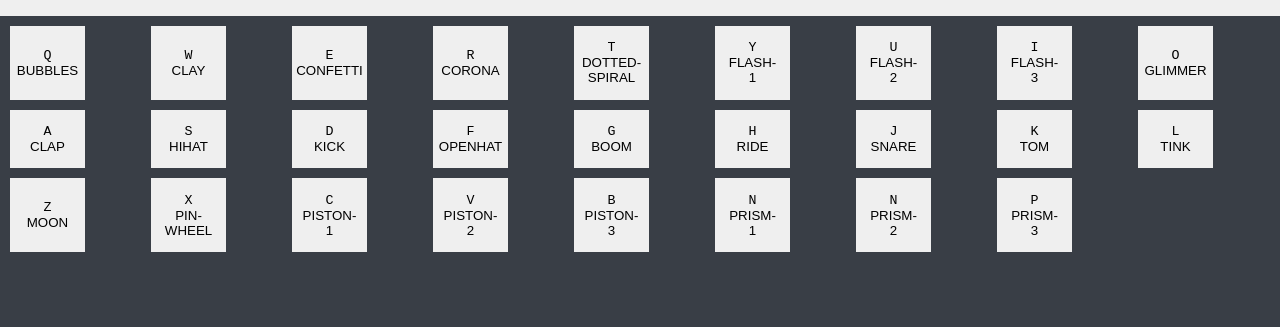
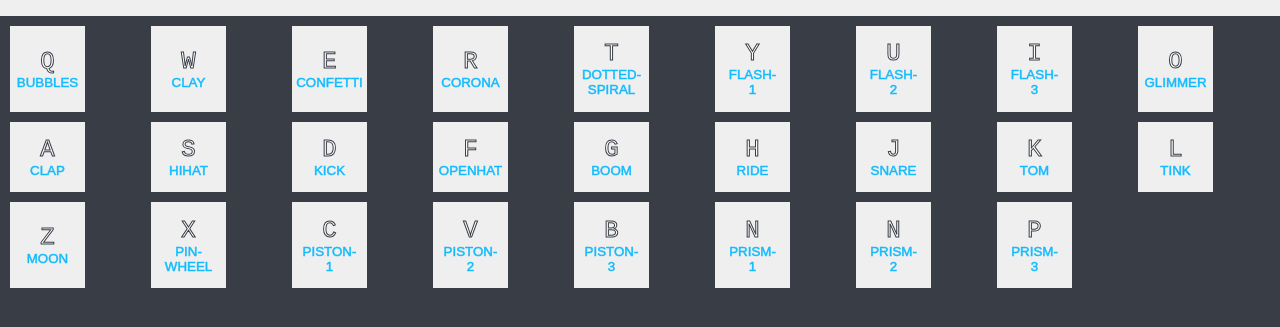
Before and after one commit to S-Rosemond/Javascript-30, a plain HTML site: page Drumkit/index.html in a window 1280 px wide. Shown: the part 53-380 px from the top of the page. Drawn offline with Linux system fonts and the light colour scheme.

Commit message:
Styling final for now

```diff
--- a/Drumkit/scripts/Drumkit.js
+++ b/Drumkit/scripts/Drumkit.js
@@ -1,4 +1,4 @@
-window.addEventListener('keydown', el => {
+function playSound(el) {
 	const keys = document.querySelectorAll('.btn-keys');
 
 	const audio = document.querySelector(`audio[data-key="${el.keyCode}"]`);
@@ -18,4 +18,6 @@ window.addEventListener('keydown', el => {
 	}
 
 	keys.forEach(key => key.addEventListener('transitionend', removeTransition));
-});
+}
+
+window.addEventListener('keydown', playSound);
--- a/Drumkit/styles/styles.scss
+++ b/Drumkit/styles/styles.scss
@@ -54,3 +54,14 @@ html {
 		max-width: 75px;
 	}
 }
+kbd {
+	font-size: 1.5rem;
+	color: white;
+	-webkit-text-stroke-color: #393e46;
+	-webkit-text-stroke-width: 1px;
+}
+span {
+	-webkit-text-stroke-width: 0.5px;
+
+	color: #02b7ffe5;
+}
```
Also changed, not shown: Drumkit/styles/styles.css, 1 other file.
